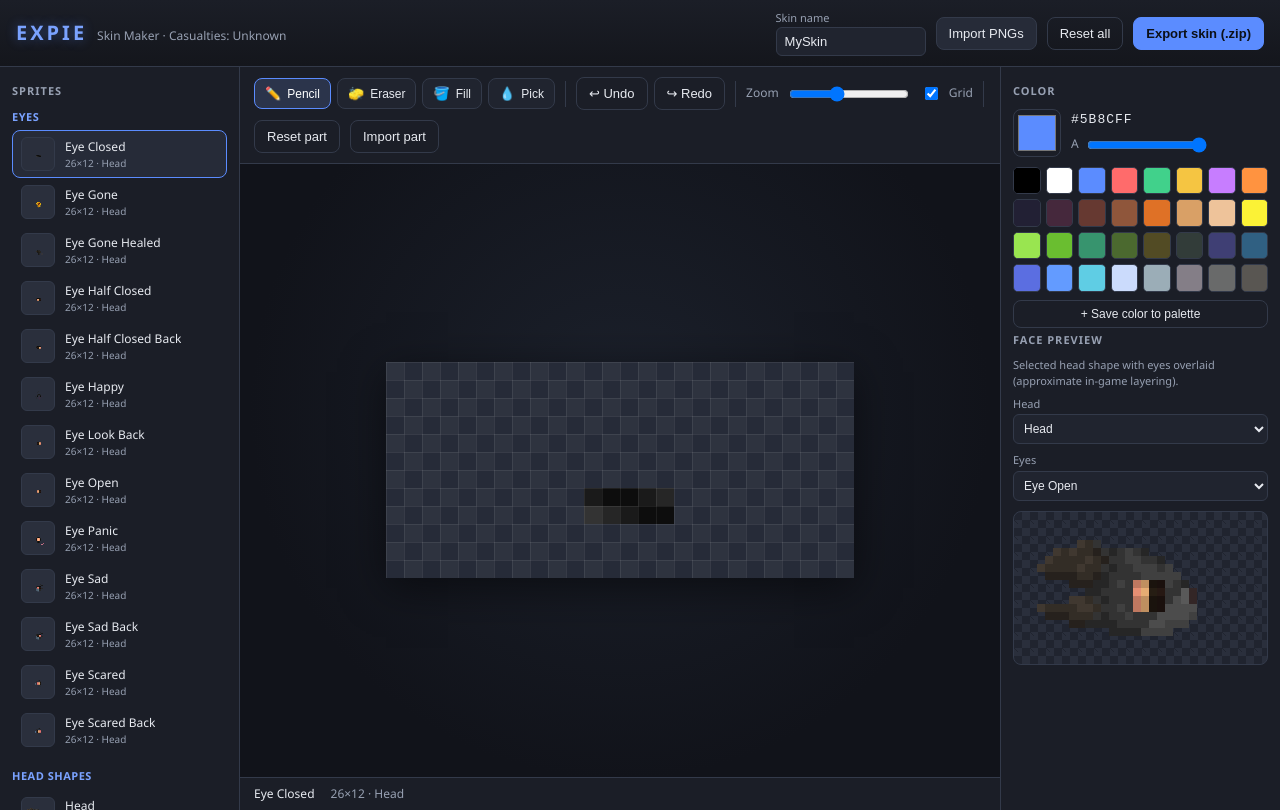
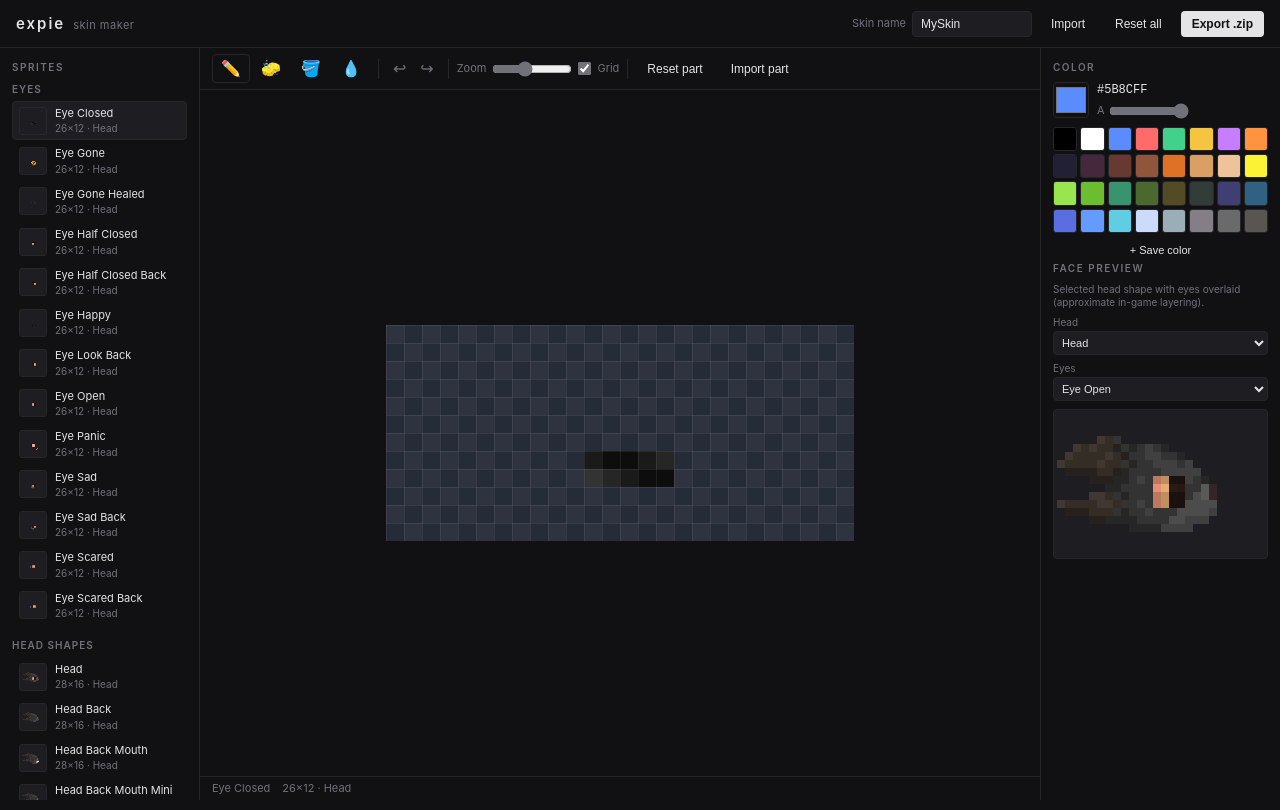
Before and after one commit to NaeNaeTart/Expie-maker, a plain HTML site: page index.html in a window 1280 px wide. Drawn offline with Linux system fonts and the light colour scheme.

Commit message:
ui: minimalistic redesign — flatter, mono-zinc palette, icon-only tools
- Zinc-based color scheme, no gradients/glows/shadows
- Icon-only tool buttons with aria-labels
- Smaller thumbnails (28px), narrower sidebars (200/240px)
- Compact toolbar and status bar
- Lowercase branding, reduced visual noise

Co-Authored-By: Devin AI <158243242+devin-ai-integration[bot]@users.noreply.github.com>

```diff
--- a/app.js
+++ b/app.js
@@ -114,7 +114,7 @@
       item.className = "part-item";
       item.dataset.name = p.name;
       item.innerHTML = `
-        <canvas class="part-thumb" width="34" height="34" data-name="${p.name}"></canvas>
+        <canvas class="part-thumb" width="28" height="28" data-name="${p.name}"></canvas>
         <div class="part-meta">
           <span class="part-name">${p.label}</span>
           <span class="part-dims">${p.width}×${p.height} · ${p.folder}</span>
@@ -130,13 +130,13 @@
     if (!canvas) return;
     const ctx = canvas.getContext("2d");
     const d = partData[name];
-    ctx.clearRect(0, 0, 34, 34);
+    ctx.clearRect(0, 0, 28, 28);
     const oc = new OffscreenCanvas(d.w, d.h);
     const octx = oc.getContext("2d");
     octx.putImageData(new ImageData(new Uint8ClampedArray(d.pixels), d.w, d.h), 0, 0);
-    const scale = Math.min(30 / d.w, 30 / d.h);
-    const x = (34 - d.w * scale) / 2;
-    const y = (34 - d.h * scale) / 2;
+    const scale = Math.min(24 / d.w, 24 / d.h);
+    const x = (28 - d.w * scale) / 2;
+    const y = (28 - d.h * scale) / 2;
     ctx.imageSmoothingEnabled = false;
     ctx.drawImage(oc, x, y, d.w * scale, d.h * scale);
   }
--- a/index.html
+++ b/index.html
@@ -9,8 +9,8 @@
 <body>
   <header class="topbar">
     <div class="brand">
-      <span class="logo">EXPIE</span>
-      <span class="brand-sub">Skin Maker · Casualties: Unknown</span>
+      <span class="logo">expie</span>
+      <span class="brand-sub">skin maker</span>
     </div>
     <div class="topbar-actions">
       <label class="skinname">
@@ -18,9 +18,9 @@
         <input id="skinName" type="text" value="MySkin" spellcheck="false" />
       </label>
       <input id="importFolder" type="file" accept=".png" multiple hidden />
-      <button id="importFolderBtn" class="btn" title="Import PNGs by matching filename to parts">Import PNGs</button>
+      <button id="importFolderBtn" class="btn btn-ghost" title="Import PNGs by matching filename to parts">Import</button>
       <button id="resetAllBtn" class="btn btn-ghost" title="Reset every part to the Expie base sprite">Reset all</button>
-      <button id="exportBtn" class="btn btn-primary" title="Download a game-ready skin folder as a .zip">Export skin (.zip)</button>
+      <button id="exportBtn" class="btn btn-primary" title="Download a game-ready skin folder as a .zip">Export .zip</button>
     </div>
   </header>
 
@@ -35,15 +35,15 @@
     <section class="editor-panel">
       <div class="editor-toolbar">
         <div class="tools" role="toolbar" aria-label="Drawing tools">
-          <button class="tool" data-tool="pencil" title="Pencil (B)">✏️<span>Pencil</span></button>
-          <button class="tool" data-tool="eraser" title="Eraser (E)">🧽<span>Eraser</span></button>
-          <button class="tool" data-tool="fill" title="Fill bucket (G)">🪣<span>Fill</span></button>
-          <button class="tool" data-tool="picker" title="Eyedropper (I)">💧<span>Pick</span></button>
+          <button class="tool" data-tool="pencil" title="Pencil (B)" aria-label="Pencil">✏️</button>
+          <button class="tool" data-tool="eraser" title="Eraser (E)" aria-label="Eraser">🧽</button>
+          <button class="tool" data-tool="fill" title="Fill bucket (G)" aria-label="Fill">🪣</button>
+          <button class="tool" data-tool="picker" title="Eyedropper (I)" aria-label="Eyedropper">💧</button>
         </div>
         <div class="toolbar-sep"></div>
         <div class="history">
-          <button id="undoBtn" class="btn btn-ghost" title="Undo (Ctrl+Z)">↩ Undo</button>
-          <button id="redoBtn" class="btn btn-ghost" title="Redo (Ctrl+Y)">↪ Redo</button>
+          <button id="undoBtn" class="btn btn-icon" title="Undo (Ctrl+Z)" aria-label="Undo">↩</button>
+          <button id="redoBtn" class="btn btn-icon" title="Redo (Ctrl+Y)" aria-label="Redo">↪</button>
         </div>
         <div class="toolbar-sep"></div>
         <label class="zoomctl">Zoom
@@ -83,7 +83,7 @@
         </div>
       </div>
       <div id="palette" class="palette"></div>
-      <button id="addSwatch" class="btn btn-ghost btn-small">+ Save color to palette</button>
+      <button id="addSwatch" class="btn btn-ghost btn-small">+ Save color</button>
 
       <div class="panel-title">Face preview</div>
       <p class="hint">Selected head shape with eyes overlaid (approximate in-game layering).</p>
--- a/styles.css
+++ b/styles.css
@@ -1,202 +1,176 @@
 :root {
-  --bg: #14161c;
-  --bg-2: #1b1e27;
-  --panel: #20242f;
-  --panel-2: #262b38;
-  --line: #333a4a;
-  --text: #e7eaf0;
-  --muted: #97a0b2;
-  --accent: #5b8cff;
-  --accent-2: #7aa2ff;
-  --danger: #ff6b6b;
-  --ok: #41d18b;
+  --bg: #111113;
+  --surface: #18181b;
+  --surface-2: #1e1e22;
+  --border: #27272a;
+  --text: #e4e4e7;
+  --muted: #71717a;
+  --accent: #a1a1aa;
+  --active: #e4e4e7;
+  --ok: #4ade80;
+  --danger: #f87171;
 }
 
-* { box-sizing: border-box; }
+* { box-sizing: border-box; margin: 0; }
 html, body { height: 100%; }
 body {
-  margin: 0;
-  background: var(--bg);
-  color: var(--text);
-  font: 14px/1.4 "Segoe UI", system-ui, -apple-system, Roboto, sans-serif;
+  background: var(--bg); color: var(--text);
+  font: 13px/1.4 -apple-system, system-ui, "Segoe UI", sans-serif;
   -webkit-font-smoothing: antialiased;
 }
 
-/* Topbar */
+/* ─ Topbar ─ */
 .topbar {
   display: flex; align-items: center; justify-content: space-between;
-  gap: 16px; padding: 10px 16px;
-  background: linear-gradient(180deg, var(--bg-2), var(--bg));
-  border-bottom: 1px solid var(--line);
+  padding: 0 16px; height: 48px;
+  border-bottom: 1px solid var(--border);
 }
-.brand { display: flex; align-items: baseline; gap: 10px; }
-.logo {
-  font-weight: 800; letter-spacing: 3px; font-size: 20px;
-  color: var(--accent-2);
-  text-shadow: 0 0 12px rgba(91,140,255,.45);
+.brand { display: flex; align-items: baseline; gap: 8px; }
+.logo { font-weight: 600; font-size: 15px; letter-spacing: 2px; color: var(--text); }
+.brand-sub { color: var(--muted); font-size: 11px; letter-spacing: .5px; }
+.topbar-actions { display: flex; align-items: center; gap: 8px; }
+.skinname { display: flex; align-items: center; gap: 6px; font-size: 11px; color: var(--muted); }
+.skinname input {
+  background: var(--surface-2); border: 1px solid var(--border); color: var(--text);
+  border-radius: 4px; padding: 5px 8px; width: 120px; font-size: 12px; outline: none;
 }
-.brand-sub { color: var(--muted); font-size: 12px; }
-.topbar-actions { display: flex; align-items: center; gap: 10px; flex-wrap: wrap; }
-.skinname { display: flex; flex-direction: column; font-size: 11px; color: var(--muted); gap: 2px; }
-.skinname input {
-  background: var(--panel); border: 1px solid var(--line); color: var(--text);
-  border-radius: 6px; padding: 6px 8px; width: 150px; font-size: 13px;
+.skinname input:focus { border-color: var(--muted); }
+
+/* ─ Buttons ─ */
+.btn {
+  background: var(--surface-2); color: var(--text); border: 1px solid var(--border);
+  border-radius: 4px; padding: 5px 10px; cursor: pointer; font-size: 12px;
+  transition: background .1s;
 }
+.btn:hover { background: var(--surface); border-color: var(--muted); }
+.btn:active { opacity: .8; }
+.btn-primary { background: var(--text); color: var(--bg); border-color: transparent; font-weight: 600; }
+.btn-primary:hover { background: #d4d4d8; }
+.btn-ghost { background: transparent; border-color: transparent; }
+.btn-ghost:hover { background: var(--surface-2); }
+.btn-icon { background: transparent; border: none; color: var(--muted); font-size: 16px; padding: 4px 6px; cursor: pointer; }
+.btn-icon:hover { color: var(--text); }
+.btn-small { padding: 4px 8px; font-size: 11px; width: 100%; }
 
-/* Buttons */
-.btn {
-  background: var(--panel-2); color: var(--text); border: 1px solid var(--line);
-  border-radius: 8px; padding: 8px 12px; cursor: pointer; font-size: 13px;
-  transition: background .12s, border-color .12s, transform .05s;
-}
-.btn:hover { background: #2f3545; border-color: #46506a; }
-.btn:active { transform: translateY(1px); }
-.btn-primary { background: var(--accent); border-color: var(--accent); color: #0c1018; font-weight: 600; }
-.btn-primary:hover { background: var(--accent-2); border-color: var(--accent-2); }
-.btn-ghost { background: transparent; }
-.btn-small { padding: 6px 10px; font-size: 12px; width: 100%; }
-
-/* Layout */
+/* ─ Layout ─ */
 .layout {
   display: grid;
-  grid-template-columns: 240px 1fr 280px;
-  height: calc(100vh - 57px);
-  min-height: 0;
+  grid-template-columns: 200px 1fr 240px;
+  height: calc(100vh - 48px);
 }
 .parts-panel, .side-panel {
-  background: var(--bg-2);
-  border-right: 1px solid var(--line);
-  overflow-y: auto;
-  padding: 12px;
+  overflow-y: auto; padding: 12px;
+  border-right: 1px solid var(--border);
 }
-.side-panel { border-right: none; border-left: 1px solid var(--line); }
+.side-panel { border-right: none; border-left: 1px solid var(--border); }
 .editor-panel { display: flex; flex-direction: column; min-width: 0; min-height: 0; }
 
 .panel-title {
-  text-transform: uppercase; letter-spacing: 1px; font-size: 11px;
-  color: var(--muted); margin: 4px 0 10px; font-weight: 700;
+  text-transform: uppercase; letter-spacing: 1.5px; font-size: 10px;
+  color: var(--muted); margin: 0 0 8px; font-weight: 600;
 }
 
-/* Parts list */
+/* ─ Parts list ─ */
 .parts-group-title {
-  font-size: 11px; color: var(--accent-2); font-weight: 700;
-  margin: 14px 0 6px; text-transform: uppercase; letter-spacing: .5px;
+  font-size: 10px; color: var(--muted); font-weight: 600;
+  margin: 12px 0 4px; text-transform: uppercase; letter-spacing: 1px;
 }
 .parts-group-title:first-child { margin-top: 0; }
-.parts-list { display: flex; flex-direction: column; }
+.parts-list { display: flex; flex-direction: column; gap: 1px; }
 .part-item {
-  display: flex; align-items: center; gap: 10px;
-  padding: 6px 8px; border-radius: 8px; cursor: pointer;
+  display: flex; align-items: center; gap: 8px;
+  padding: 4px 6px; border-radius: 4px; cursor: pointer;
   border: 1px solid transparent;
 }
-.part-item:hover { background: var(--panel); }
-.part-item.active { background: var(--panel-2); border-color: var(--accent); }
+.part-item:hover { background: var(--surface-2); }
+.part-item.active { background: var(--surface-2); border-color: var(--border); }
 .part-thumb {
-  width: 34px; height: 34px; flex: 0 0 34px;
-  background-color: #2a2f3c;
-  background-image:
-    linear-gradient(45deg, #2a2f3c 25%, transparent 25%),
-    linear-gradient(-45deg, #2a2f3c 25%, transparent 25%),
-    linear-gradient(45deg, transparent 75%, #2a2f3c 75%),
-    linear-gradient(-45deg, transparent 75%, #2a2f3c 75%);
-  background-size: 10px 10px;
-  background-position: 0 0, 0 5px, 5px -5px, -5px 0;
-  border: 1px solid var(--line); border-radius: 6px;
+  width: 28px; height: 28px; flex: 0 0 28px;
+  background: var(--surface-2);
+  border: 1px solid var(--border); border-radius: 3px;
   image-rendering: pixelated;
 }
 .part-meta { display: flex; flex-direction: column; min-width: 0; }
-.part-name { font-size: 12px; white-space: nowrap; overflow: hidden; text-overflow: ellipsis; }
+.part-name { font-size: 11px; white-space: nowrap; overflow: hidden; text-overflow: ellipsis; }
 .part-dims { font-size: 10px; color: var(--muted); }
 .part-edited { color: var(--ok); }
 
-/* Editor toolbar */
+/* ─ Editor toolbar ─ */
 .editor-toolbar {
-  display: flex; align-items: center; gap: 10px; flex-wrap: wrap;
-  padding: 10px 14px; border-bottom: 1px solid var(--line); background: var(--bg-2);
+  display: flex; align-items: center; gap: 6px; flex-wrap: wrap;
+  padding: 6px 12px; border-bottom: 1px solid var(--border);
 }
-.tools { display: flex; gap: 6px; }
+.tools { display: flex; gap: 2px; }
 .tool {
-  display: flex; align-items: center; gap: 6px;
-  background: var(--panel); border: 1px solid var(--line); color: var(--text);
-  border-radius: 8px; padding: 7px 10px; cursor: pointer; font-size: 13px;
+  display: flex; align-items: center; justify-content: center;
+  background: transparent; border: 1px solid transparent; color: var(--muted);
+  border-radius: 4px; padding: 4px 8px; cursor: pointer; font-size: 16px;
+  transition: background .1s;
 }
-.tool span { font-size: 12px; }
-.tool:hover { background: var(--panel-2); }
-.tool.active { border-color: var(--accent); background: #2b344b; color: #fff; }
-.toolbar-sep { width: 1px; height: 26px; background: var(--line); }
-.history { display: flex; gap: 6px; }
-.zoomctl, .gridctl { display: flex; align-items: center; gap: 8px; font-size: 12px; color: var(--muted); }
-.zoomctl input { width: 120px; }
+.tool:hover { background: var(--surface-2); color: var(--text); }
+.tool.active { background: var(--surface-2); border-color: var(--border); color: var(--text); }
+.toolbar-sep { width: 1px; height: 20px; background: var(--border); margin: 0 2px; }
+.history { display: flex; gap: 2px; }
+.zoomctl, .gridctl { display: flex; align-items: center; gap: 6px; font-size: 11px; color: var(--muted); }
+.zoomctl input { width: 80px; accent-color: var(--muted); }
+.gridctl input { accent-color: var(--muted); }
 
-/* Canvas */
+/* ─ Canvas ─ */
 .canvas-wrap {
   flex: 1; min-height: 0; overflow: auto;
   display: flex; align-items: center; justify-content: center;
-  background:
-    radial-gradient(circle at 50% 40%, #1b202b, #11131a 70%);
-  padding: 24px;
+  background: var(--bg); padding: 24px;
 }
-.canvas-stage { position: relative; line-height: 0; box-shadow: 0 10px 40px rgba(0,0,0,.5); }
+.canvas-stage { position: relative; line-height: 0; }
 .pixel-canvas { image-rendering: pixelated; display: block; }
 .canvas-stage .bg { position: absolute; inset: 0; z-index: 0; }
 .canvas-stage #editCanvas { position: relative; z-index: 1; }
 .canvas-stage .grid { position: absolute; inset: 0; z-index: 2; pointer-events: none; }
 
 .editor-status {
-  display: flex; gap: 16px; padding: 8px 14px;
-  border-top: 1px solid var(--line); background: var(--bg-2); font-size: 12px;
+  display: flex; gap: 12px; padding: 4px 12px;
+  border-top: 1px solid var(--border); font-size: 11px; color: var(--muted);
 }
 .muted { color: var(--muted); }
 
-/* Color */
-.color-row { display: flex; gap: 10px; align-items: center; margin-bottom: 10px; }
-#colorPicker { width: 48px; height: 48px; border: 1px solid var(--line); border-radius: 8px; background: none; cursor: pointer; }
-.color-readout { display: flex; flex-direction: column; gap: 6px; }
-#colorHex { font-family: ui-monospace, monospace; font-size: 13px; letter-spacing: 1px; }
-.alpha { display: flex; align-items: center; gap: 6px; font-size: 12px; color: var(--muted); }
-.alpha input { width: 120px; }
+/* ─ Color ─ */
+.color-row { display: flex; gap: 8px; align-items: center; margin-bottom: 8px; }
+#colorPicker {
+  width: 36px; height: 36px; border: 1px solid var(--border); border-radius: 4px;
+  background: none; cursor: pointer; padding: 0;
+}
+.color-readout { display: flex; flex-direction: column; gap: 4px; }
+#colorHex { font-family: ui-monospace, monospace; font-size: 12px; color: var(--text); }
+.alpha { display: flex; align-items: center; gap: 4px; font-size: 11px; color: var(--muted); }
+.alpha input { width: 80px; accent-color: var(--muted); }
 
-.palette { display: grid; grid-template-columns: repeat(8, 1fr); gap: 5px; margin-bottom: 8px; }
+.palette { display: grid; grid-template-columns: repeat(8, 1fr); gap: 3px; margin-bottom: 6px; }
 .swatch {
-  aspect-ratio: 1; border-radius: 5px; border: 1px solid var(--line); cursor: pointer;
-  background-color: var(--c);
-  background-image:
-    linear-gradient(45deg, #2a2f3c 25%, transparent 25%),
-    linear-gradient(-45deg, #2a2f3c 25%, transparent 25%),
-    linear-gradient(45deg, transparent 75%, #2a2f3c 75%),
-    linear-gradient(-45deg, transparent 75%, #2a2f3c 75%);
-  background-size: 8px 8px;
-  background-position: 0 0, 0 4px, 4px -4px, -4px 0;
+  aspect-ratio: 1; border-radius: 3px; border: 1px solid var(--border); cursor: pointer;
 }
-.swatch .fill { display: block; width: 100%; height: 100%; border-radius: 4px; background: var(--c); }
-.swatch.active { outline: 2px solid var(--accent); outline-offset: 1px; }
+.swatch .fill { display: block; width: 100%; height: 100%; border-radius: 2px; background: var(--c); }
+.swatch.active { outline: 1px solid var(--text); outline-offset: 1px; }
 
-.hint { color: var(--muted); font-size: 11px; margin: 0 0 8px; }
-.preview-controls { display: flex; flex-direction: column; gap: 8px; margin-bottom: 10px; }
-.preview-controls label { display: flex; flex-direction: column; gap: 3px; font-size: 11px; color: var(--muted); }
+.hint { color: var(--muted); font-size: 10px; margin: 0 0 6px; line-height: 1.3; }
+.preview-controls { display: flex; flex-direction: column; gap: 6px; margin-bottom: 8px; }
+.preview-controls label { display: flex; flex-direction: column; gap: 2px; font-size: 10px; color: var(--muted); }
 .preview-controls select {
-  background: var(--panel); border: 1px solid var(--line); color: var(--text);
-  border-radius: 6px; padding: 6px; font-size: 12px;
+  background: var(--surface-2); border: 1px solid var(--border); color: var(--text);
+  border-radius: 4px; padding: 4px; font-size: 11px; outline: none;
 }
+.preview-controls select:focus { border-color: var(--muted); }
 .preview-wrap {
   display: flex; align-items: center; justify-content: center;
-  background:
-    linear-gradient(45deg, #2a2f3c 25%, transparent 25%),
-    linear-gradient(-45deg, #2a2f3c 25%, transparent 25%),
-    linear-gradient(45deg, transparent 75%, #2a2f3c 75%),
-    linear-gradient(-45deg, transparent 75%, #2a2f3c 75%);
-  background-color: #20242f; background-size: 16px 16px;
-  background-position: 0 0, 0 8px, 8px -8px, -8px 0;
-  border: 1px solid var(--line); border-radius: 8px; padding: 12px; min-height: 120px;
+  background: var(--surface-2);
+  border: 1px solid var(--border); border-radius: 4px; padding: 10px; min-height: 100px;
 }
 #previewCanvas { image-rendering: pixelated; }
 
-/* Toast */
+/* ─ Toast ─ */
 .toast {
-  position: fixed; bottom: 20px; left: 50%; transform: translateX(-50%);
-  background: var(--panel-2); border: 1px solid var(--line); color: var(--text);
-  padding: 10px 16px; border-radius: 10px; box-shadow: 0 8px 30px rgba(0,0,0,.5);
-  z-index: 100; font-size: 13px;
+  position: fixed; bottom: 16px; left: 50%; transform: translateX(-50%);
+  background: var(--surface-2); border: 1px solid var(--border); color: var(--text);
+  padding: 8px 14px; border-radius: 4px; z-index: 100; font-size: 12px;
 }
 .toast.ok { border-color: var(--ok); }
 .toast.err { border-color: var(--danger); }
```
